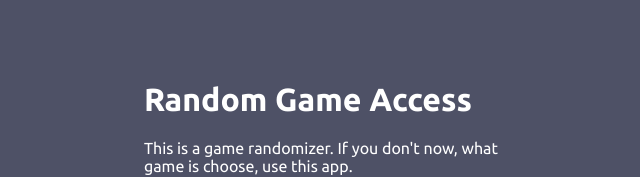
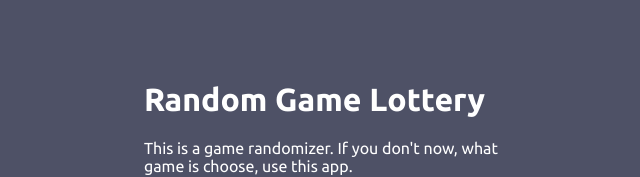
Before and after one commit to TekkenThug/RandomGameReact, a React (Create React App) app: page / in a window 1280 px wide. Shown: the part 240-417 px from the top of the page, without its empty margins (306-946 px from the left). Built offline with nearby package versions, Linux system fonts and the light colour scheme; no server answers.

Commit message:
Upd title in description

```diff
--- a/src/pages/GetRandomGame/Description.js
+++ b/src/pages/GetRandomGame/Description.js
@@ -3,7 +3,7 @@ import React from 'react';
 export default function Description() {
     return (
         <div>
-            <h1>Random Game Access</h1>
+            <h1>Random Game Lottery</h1>
             <p>
                 This is a game randomizer. If you don't now, what game is choose, use this app.
             </p>
```
